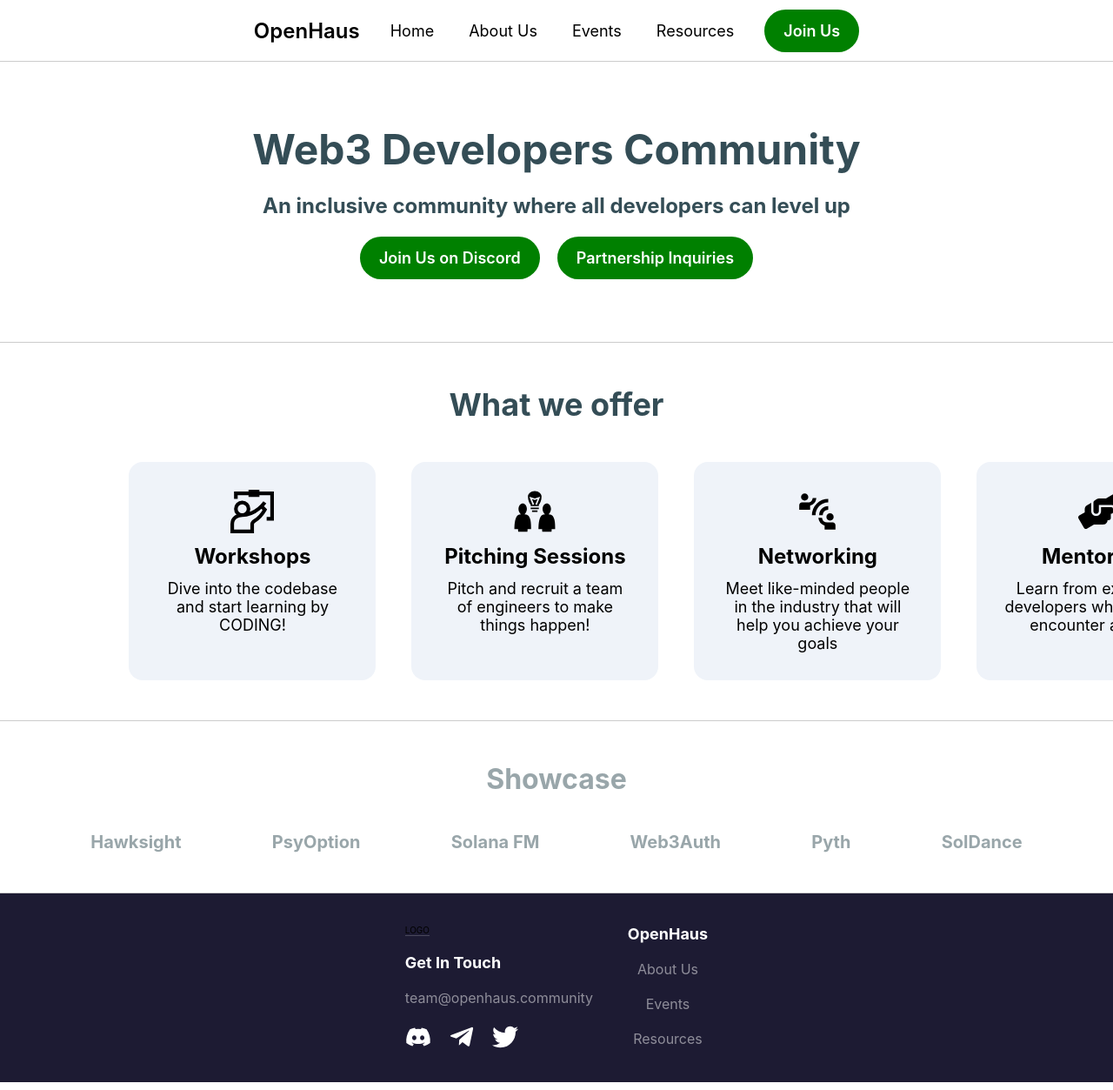
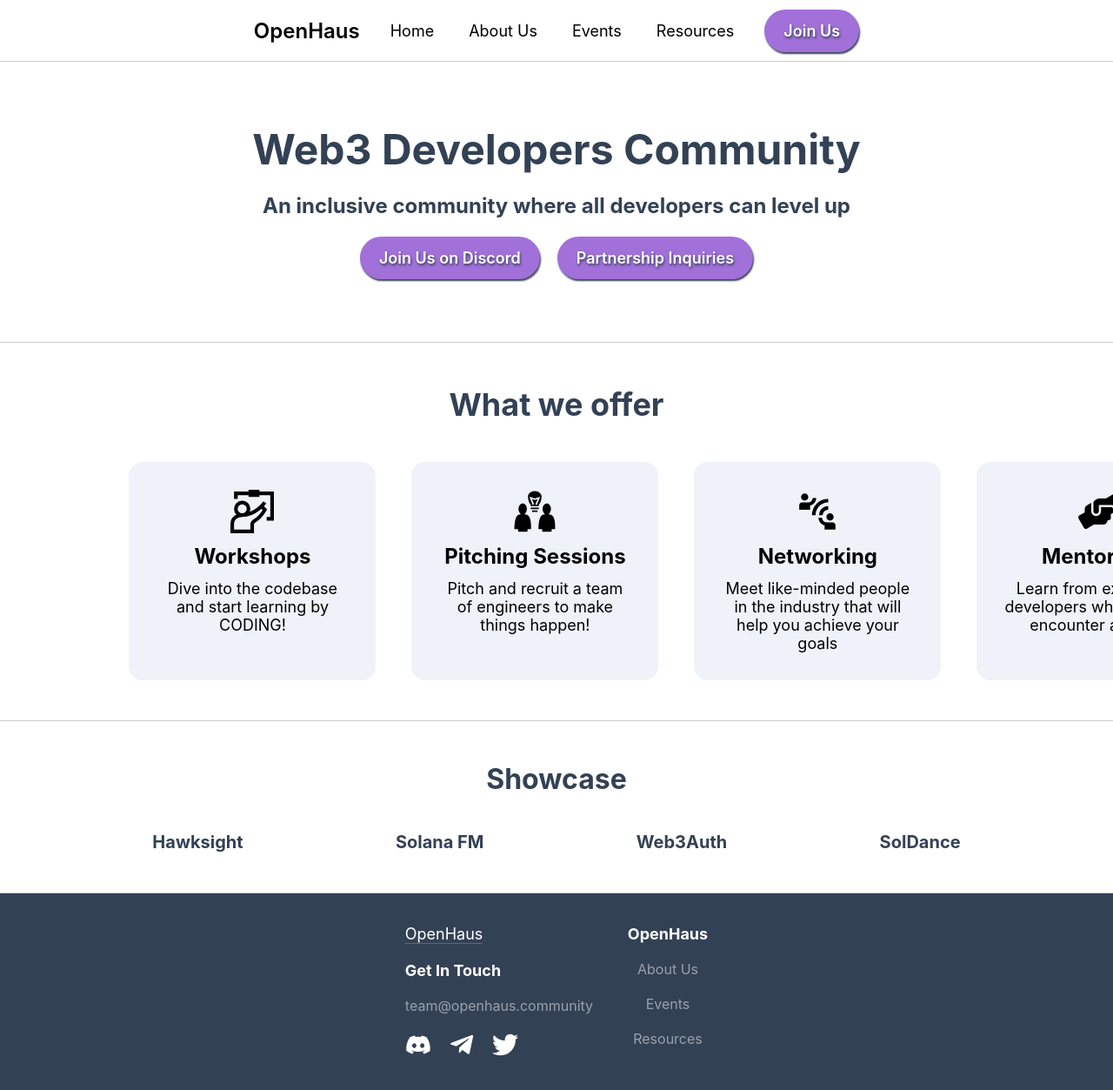
Before and after one commit to openhaus-dao/website-react-ts, a React (Vite) app: page / in a window 1280 px wide. Shown: the top 1253 px of the page at 87% size. Built offline with nearby package versions, Linux system fonts and the light colour scheme.

Commit message:
color update

```diff
--- a/index.html
+++ b/index.html
@@ -4,7 +4,7 @@
     <meta charset="UTF-8" />
     <link rel="icon" type="image/svg+xml" href="/src/favicon.svg" />
     <meta name="viewport" content="width=device-width, initial-scale=1.0" />
-    <title>Vite App</title>
+    <title>Web3 Community</title>
   </head>
   <body>
     <div id="root"></div>
--- a/src/Components/AboutBody.tsx
+++ b/src/Components/AboutBody.tsx
@@ -32,7 +32,12 @@
         >
           {profile.map((user) => (
             <AboutCard>
-              <img src={user.profile} alt="profile" height={"330px"} />
+              <img
+                src={user.profile}
+                alt="profile"
+                height={"330px"}
+                style={{ borderRadius: "5%" }}
+              />
               <AboutCardHeaderContainer>
                 <AboutCardHeader>{user.name}</AboutCardHeader>
                 <SocialWrapper href={user.linkedin}>
--- a/src/Components/Contact.tsx
+++ b/src/Components/Contact.tsx
@@ -1,4 +1,4 @@
-import React, { FC } from "react";
+import { FC } from "react";
 import {
   ContactMainContainer,
   ContactInfoContainer,
@@ -38,7 +38,7 @@
 
     return (
       <ContactInfoContainer>
-                <ContactInfoLogo>LOGO</ContactInfoLogo>
+        <ContactInfoLogo>OpenHaus</ContactInfoLogo>
         <ContactInfoTitle>Get In Touch</ContactInfoTitle>
         <ContactInfoEmail>team@openhaus.community</ContactInfoEmail>
         <ContactSocialContainer>
--- a/src/Components/HomePartners.tsx
+++ b/src/Components/HomePartners.tsx
@@ -1,4 +1,8 @@
-import { PartnersContainer, PartnersSection, PartnersTitle } from "./Styles/HomeStyle";
+import {
+  PartnersContainer,
+  PartnersSection,
+  PartnersTitle,
+} from "./Styles/HomeStyle";
 
 const HomePartners = () => {
   return (
@@ -6,10 +10,8 @@
       <PartnersTitle>Showcase</PartnersTitle>
       <PartnersContainer>
         <div>Hawksight</div>
-                <div>PsyOption</div>
         <div>Solana FM</div>
         <div>Web3Auth</div>
-                <div>Pyth</div>
         <div>SolDance</div>
       </PartnersContainer>
     </PartnersSection>
--- a/src/Components/Styles/AboutStyle.ts
+++ b/src/Components/Styles/AboutStyle.ts
@@ -54,6 +54,7 @@
 
 export const AboutBodyHeader = styled.h1`
   display: flex;
+  color: var(--bg-color);
   justify-content: center;
   font-size: 4.2rem;
   width: 100%;
@@ -76,9 +77,10 @@
   width: content-fit;
 `;
 
-export const AboutCardImageContainer = styled.div`
-  height: 60%;
-`;
+// export const AboutCardImageContainer = styled.div`
+//   height: 60%;
+//   border-radius: 50px;
+// `;
 
 export const AboutCardHeaderContainer = styled.div`
   display: flex;
--- a/src/Components/Styles/HomeStyle.ts
+++ b/src/Components/Styles/HomeStyle.ts
@@ -62,7 +62,7 @@
 export const HeroButton = styled.a`
   display: flex;
   background: var(--btn-color);
-  color: white;
+  color: var(--btn-text);
   border-radius: 30px;
   border: 2px solid transparent;
   text-decoration: none;
@@ -74,6 +74,11 @@
   padding: 1.2rem 2rem;
   font-size: 1.8rem;
   margin: 20px 10px;
+  box-shadow: 1px 2px 2px var(--extra-text-color);
+  text-shadow: 1px 2px 3px var(--extra-text-color);
+  &:hover {
+    background: var(--btn-color-hover);
+  }
   @media screen and (max-width: 576px) {
     font-size: 1.4rem;
   }
@@ -193,6 +198,8 @@
 export const ContactInfoLogo = styled.div`
   border-bottom: 0.2px solid rgba(255, 255, 255, 0.2);
   margin: 10px 0;
+  font-size: 1.8rem;
+  color: white;
 `;
 
 export const ContactInfoTitle = styled.h1`
--- a/src/Components/Styles/NavBarStyle.ts
+++ b/src/Components/Styles/NavBarStyle.ts
@@ -102,12 +102,16 @@
   cursor: pointer;
   text-decoration: none;
   color: black;
+  transition: all 200ms;
+  &:hover {
+    color: var(--btn-color-hover);
+  }
 `;
 
 export const JoinUs = styled.a`
   display: flex;
   background: var(--btn-color);
-  color: white;
+  color: var(--btn-text);
   border-radius: 30px;
   border: 2px solid transparent;
   text-decoration: none;
@@ -119,4 +123,9 @@
   padding: 1.2rem 2rem;
   font-size: 1.8rem;
   margin-left: 15px;
+  box-shadow: 1px 2px 2px var(--extra-text-color);
+  text-shadow: 1px 2px 3px var(--extra-text-color);
+  &:hover {
+    background: var(--btn-color-hover);
+  }
 `;
--- a/src/index.css
+++ b/src/index.css
@@ -4,12 +4,14 @@
     sans-serif;
   /* font-family: Poppins, sans-serif; */
   font-size: 62.5%;
-  --primary-text-color: #344d56;
-  --extra-text-color: rgba(52, 77, 86, 0.5);
+  --primary-text-color: #334155;
+  --extra-text-color: #334155;
   --extra-text-color-overdark: hsla(0, 0%, 100%, 0.5);
-  --job-text-color: #e52e52;
-  --bg-color: #1d1b33;
-  --btn-color: green;
+  --job-text-color: #a170d9;
+  --bg-color: #334155;
+  --btn-color: #a170d9;
+  --btn-text: white;
+  --btn-color-hover: #05cab6;
 }
 
 li {
```
Lines whose indentation alone changed are shown as unchanged.
